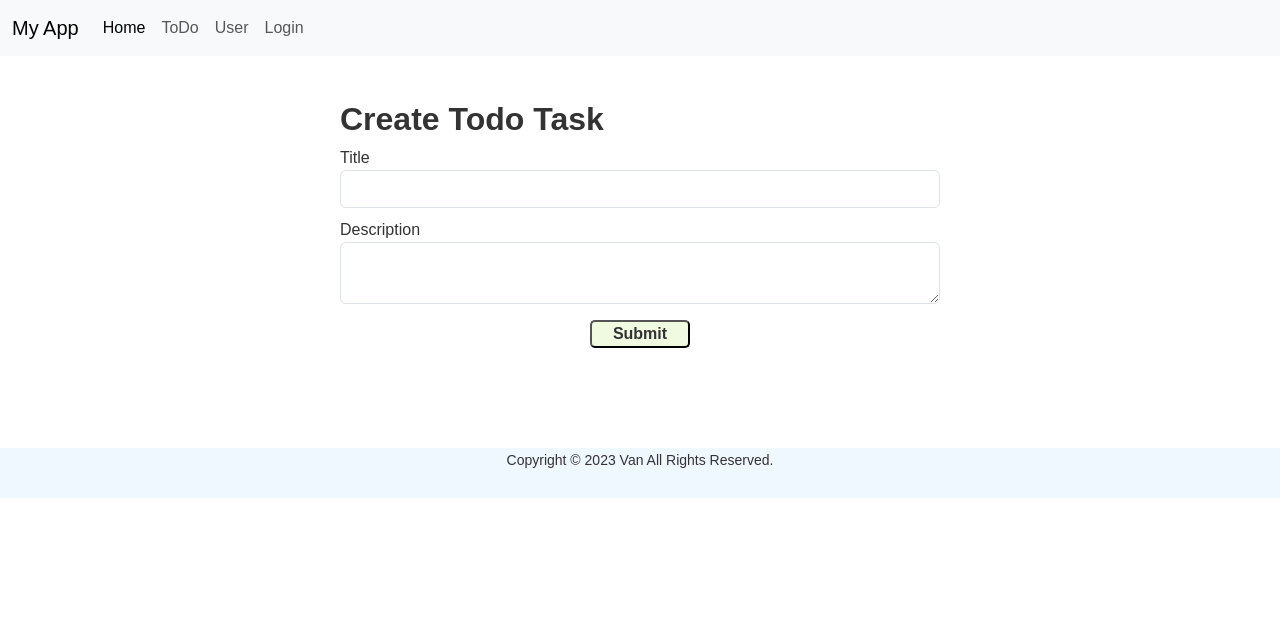
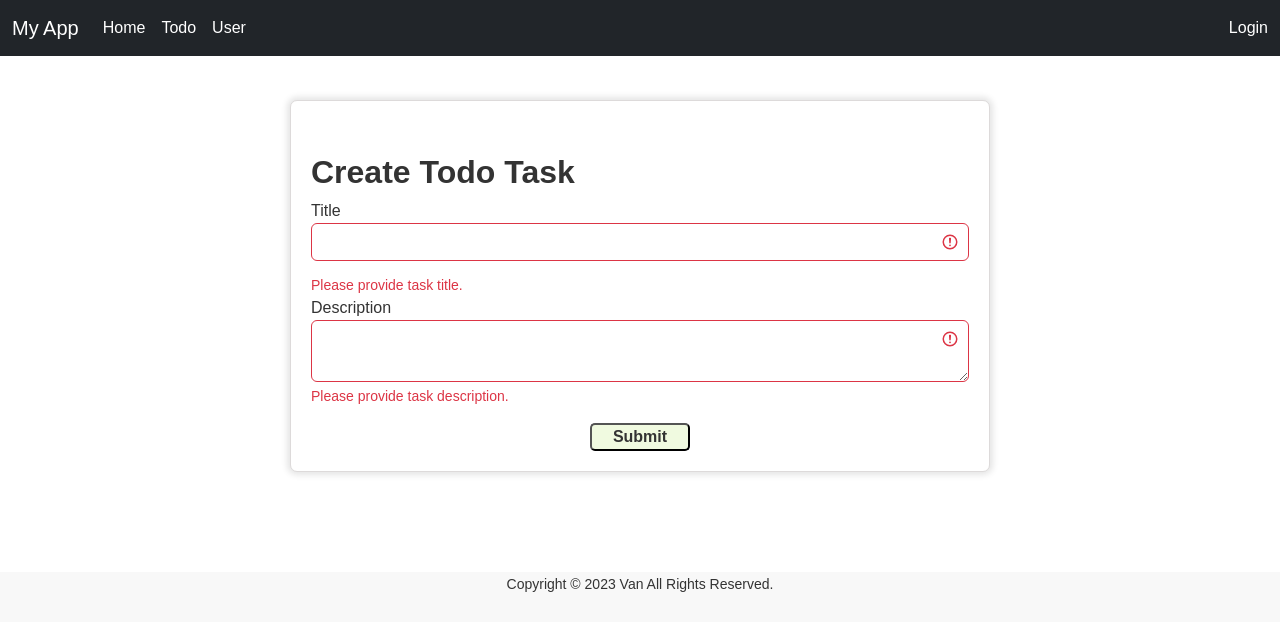
Before and after one commit to VanTXDev/Learning-Python, a Flask app: page /todo in a window 1280 px wide. Shown: the top 631 px of the page. Run offline with Flask 3, Linux system fonts and the light colour scheme.

Commit message:
Handle event add task, set task completed

```diff
--- a/PythonApp/app/routes.py
+++ b/PythonApp/app/routes.py
@@ -1,4 +1,4 @@
-from flask import render_template, request, redirect, url_for, session
+from flask import render_template, request, redirect, url_for, session, jsonify
 from app import app
 from app import db
 
@@ -7,11 +7,12 @@ def index():
 	sql = "SELECT * FROM `todo_list`"
 	c=db.cursor()
 	c.execute(sql)
-	print (type(c))
-	print (c)
-	for row in c:
+	result = c.fetchall()
+	print (type(result))
+	print (result)
+	for row in result:
 		print (row)
-	return render_template("home.html", todoList=c)
+	return render_template("home.html", todoList=result)
 
 @app.route("/user")
 def user():
@@ -38,6 +39,22 @@ def logout():
 		session.pop("username", None)
 		return redirect(url_for("login"))
 
-@app.route('/todo')
+@app.route('/todo', methods=['GET', 'POST'])
 def todo():
+	if request.method == 'POST':
+		title = request.form['title']
+		description = request.form['description']
+		is_completed = '0'
+
+		cur=db.cursor()
+		cur.execute("INSERT INTO todo_list(title, description, is_completed) VALUES (%s, %s, %s)", (title, description, is_completed))
+		db.commit()
+		cur.close()
+		return redirect(url_for("index"))
 	return render_template("todo.html")
+
+@app.route('/set_complete', methods=['POST'])
+def set_completed():
+	print("Setting completed: " + request.get_json())
+	data = {"hello": "world"}
+	return jsonify(data)
--- a/PythonApp/app/static/style.css
+++ b/PythonApp/app/static/style.css
@@ -39,10 +39,15 @@ img {
 }
 
 #content {
-	width: 600px;
+	width: 700px;
 	height: auto;
 	display: block;
 	margin: 100px auto;
+	padding: 20px;
+	background-color: #fff;
+    border-radius: 7px;
+    box-shadow: 0px 0px 6px 3px #e5e5e5;
+    border: 1px #dddada solid;
 }
 footer{
 	width: 100%;
@@ -50,7 +55,7 @@ footer{
 	display: block;
 	margin: 10px auto;
 	text-align: center;
-	background-color: aliceblue;
+	background-color: rgb(248, 248, 248);
 }
 
 input[type="text"], input[type="submit"]{
@@ -74,3 +79,7 @@ input[type="text"], input[type="submit"]{
 #login-btn:hover{
 	background-color: #7ecf005c;
 }
+.form-check-input:checked{
+	background-color: rgb(76, 241, 0);
+	border-color: rgb(76, 241, 0);
+}
--- a/PythonApp/app/templates/base.html
+++ b/PythonApp/app/templates/base.html
@@ -6,35 +6,34 @@
 	<meta name="viewport" content="width=device-width, initial-scale=1.0">
 	<title>{% block title %} {% endblock %}</title>
 	<link href="https://cdn.jsdelivr.net/npm/bootstrap@5.3.0-alpha3/dist/css/bootstrap.min.css" rel="stylesheet" integrity="sha384-KK94CHFLLe+nY2dmCWGMq91rCGa5gtU4mk92HdvYe+M/SXH301p5ILy+dN9+nJOZ" crossorigin="anonymous">
+	<link rel="stylesheet" href="https://cdn.jsdelivr.net/npm/bootstrap-icons@1.10.5/font/bootstrap-icons.css">
+	<script src="https://ajax.googleapis.com/ajax/libs/jquery/3.6.4/jquery.min.js"></script>
 	<link rel="stylesheet" href="../static/style.css">
 </head>
 <body>
 	<header>
-        <nav class="navbar navbar-expand-lg fixed-top bg-body-tertiary">
+		<nav class="navbar navbar-expand-lg fixed-top bg-dark">
 			<div class="container-fluid">
-              <a class="navbar-brand" href="/">My App</a>
-              <button class="navbar-toggler" type="button" data-bs-toggle="collapse" data-bs-target="#navbarNav" aria-controls="navbarNav" aria-expanded="false" aria-label="Toggle navigation">
-                <span class="navbar-toggler-icon"></span>
-              </button>
+				<a class="navbar-brand text-white" href="/">My App</a>
 				<div class="collapse navbar-collapse" id="navbarNav">
 					<ul class="navbar-nav">
 						<li class="nav-item">
-                    <a class="nav-link active" aria-current="page" href="/">Home</a>
+							<a class="text-white nav-link active" aria-current="page" href="/">Home</a>
 						</li>
 						<li class="nav-item">
-                    <a class="nav-link" href="/todo">ToDo</a>
+							<a class="text-white nav-link" href="/todo">Todo</a>
 						</li>
 						<li class="nav-item">
-                    <a class="nav-link" href="/user">User</a>
-                  </li>
-                  <li class="nav-item">
-                    {% if "username" in session: %}
-                            <a class="nav-link" href="/logout">Logout</a>
-                    {% else: %}
-                            <a class="nav-link" href="/login">Login</a>
-                    {% endif %}
+							<a class="text-white nav-link" href="/user">User</a>
 						</li>
 					</ul>
+				</div>
+				<div class="d-flex">
+					{% if "username" in session: %}
+							<a class="text-white" href="/logout">Logout</a>
+					{% else: %}
+							<a class="text-white" href="/login">Login</a>
+					{% endif %}
 				</div>
 			</div>
 		</nav>
--- a/PythonApp/app/templates/login.html
+++ b/PythonApp/app/templates/login.html
@@ -6,6 +6,6 @@
     <form action="#" method="POST" name="login-frm">
         <label for="username">Username</label>
         <input type="text" name="username" value="" id="username">
-        <input type="submit" value="Submit" id="login-btn">
+        <input type="submit" value="Submit" id="login-btn" class="mt-3">
     </form>
 {% endblock %}
--- a/PythonApp/app/templates/todo.html
+++ b/PythonApp/app/templates/todo.html
@@ -1,13 +1,23 @@
 {% extends "base.html" %}
-{% block title %} Login page {% endblock %}
+{% block title %} Todo page {% endblock %}
 
 {% block content %}
-    <h2>Create Todo Task</h2>
-    <form action="#" method="POST" name="todo-frm">
-        <label for="title">Title</label>
-        <input type="text" name="title" value="" id="title" class="form-control">
-        <label for="description">Description</label>
-        <textarea type="text" name="description" value="" id="description" class="form-control"></textarea>
-        <input type="submit" value="Submit" id="login-btn" class="mt-3">
-    </form>
+	<h2>Create Todo Task</h2>
+	<form action="#" method="POST" name="todo-frm" class="was-validated">
+		<label for="title">Title</label>
+		<div class="input-group has-validation">
+			<input type="text" name="title" value="" id="title" class="form-control is-invalid" required>
+			<div id="titleFeedback" class="invalid-feedback">
+				Please provide task title.
+			</div>
+		</div>
+		<div class="mb-3">
+			<label for="description">Description</label>
+			<textarea type="text" name="description" value="" id="description" class="form-control" required></textarea>
+			<div class="invalid-feedback">
+				Please provide task description.
+			</div>
+		</div>
+		<input type="submit" value="Submit" id="login-btn" class="mt-3">
+	</form>
 {% endblock %}
```
Also changed, not shown: PythonApp/app/templates/home.html (+40 -6 lines). Lines whose indentation alone changed are shown as unchanged.
